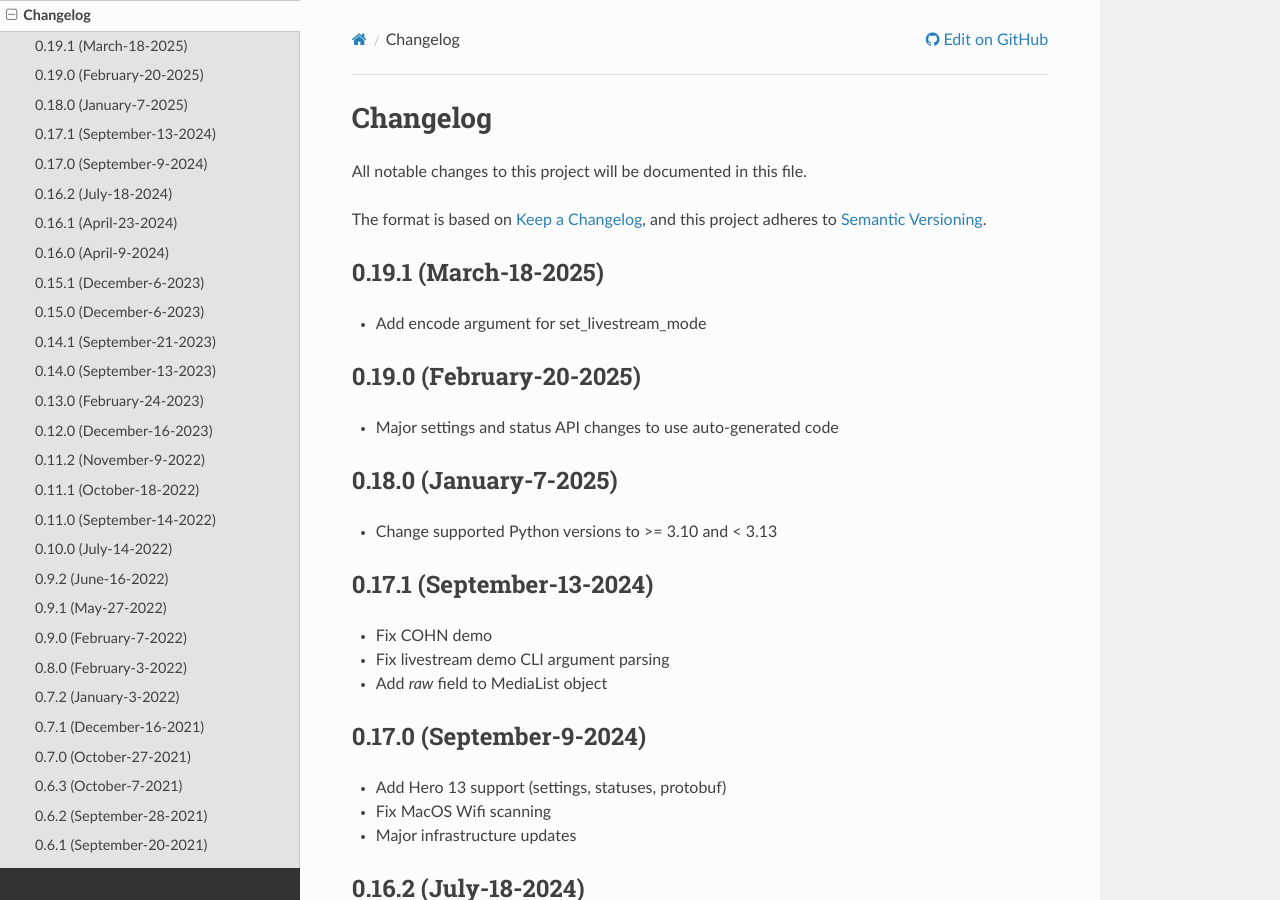
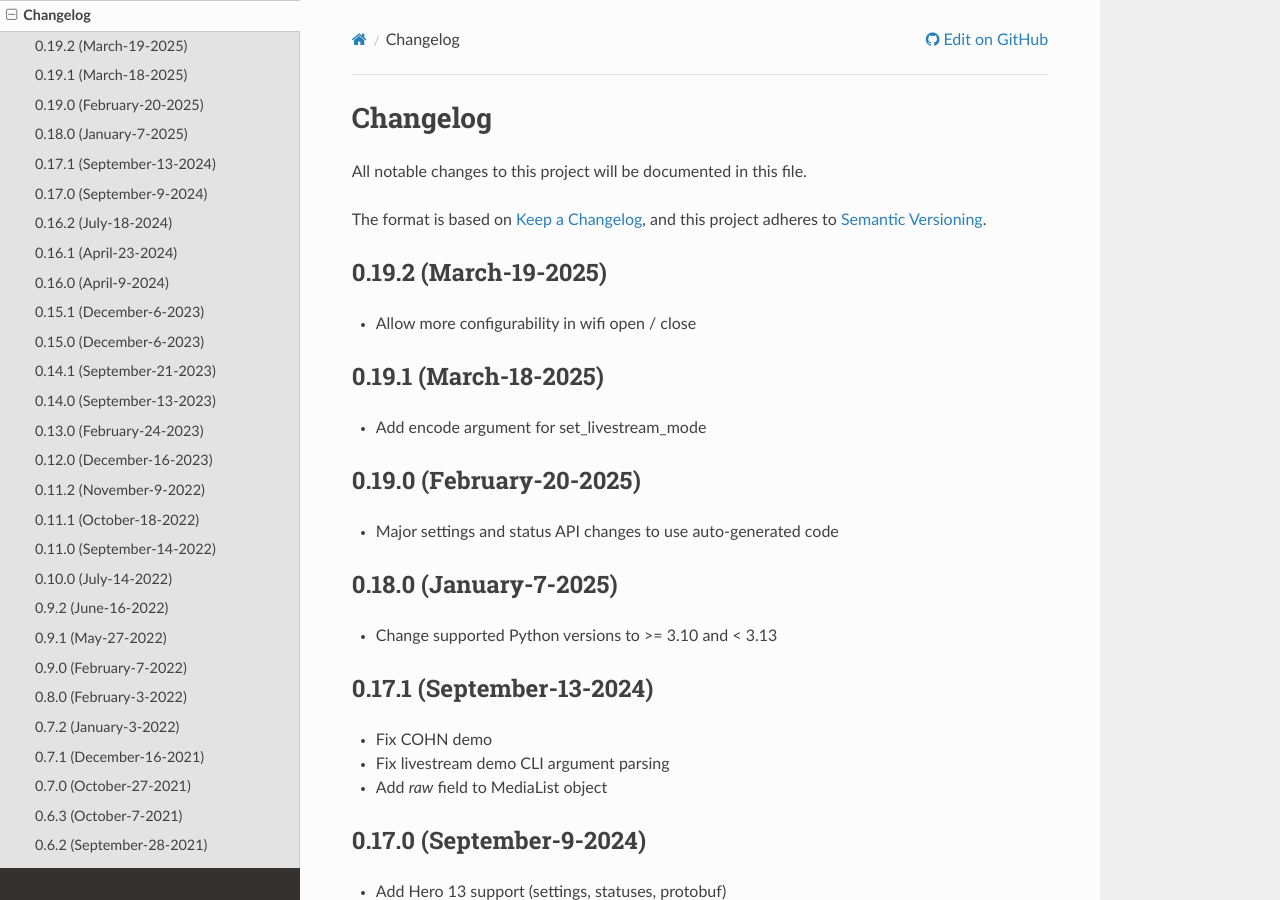
Before and after one commit to gopro/OpenGoPro, a Sphinx documentation site: the page built from demos/python/sdk_wireless_camera_control/docs/changelog.rst, in a window 1280 px wide and 900 px high. Built offline with Sphinx 7.4.7 and the Read the Docs theme 3.1.0, drawn with Linux system fonts in a browser that asks for light colours; the version number could not be read and is left out.

Commit message:
Release Python SDK 0.19.2

```diff
--- a/demos/python/sdk_wireless_camera_control/docs/changelog.rst
+++ b/demos/python/sdk_wireless_camera_control/docs/changelog.rst
@@ -8,6 +8,10 @@ All notable changes to this project will be documented in this file.
 
 The format is based on `Keep a Changelog <https://keepachangelog.com/en/1.0.0/>`_,
 and this project adheres to `Semantic Versioning <https://semver.org/spec/v2.0.0.html>`_.
+
+0.19.2 (March-19-2025)
+----------------------
+* Allow more configurability in wifi open / close
 
 0.19.1 (March-18-2025)
 ----------------------
```
Also changed, not shown: 1 other file.
